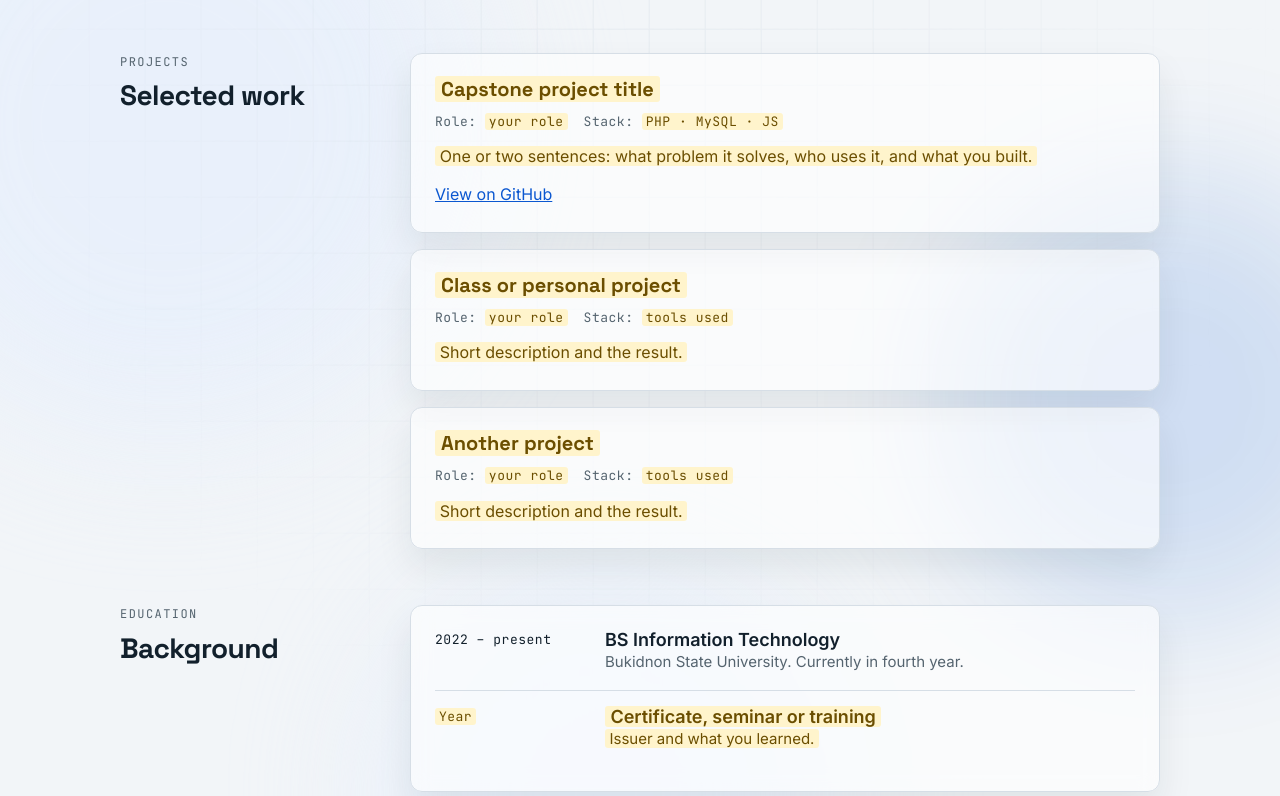
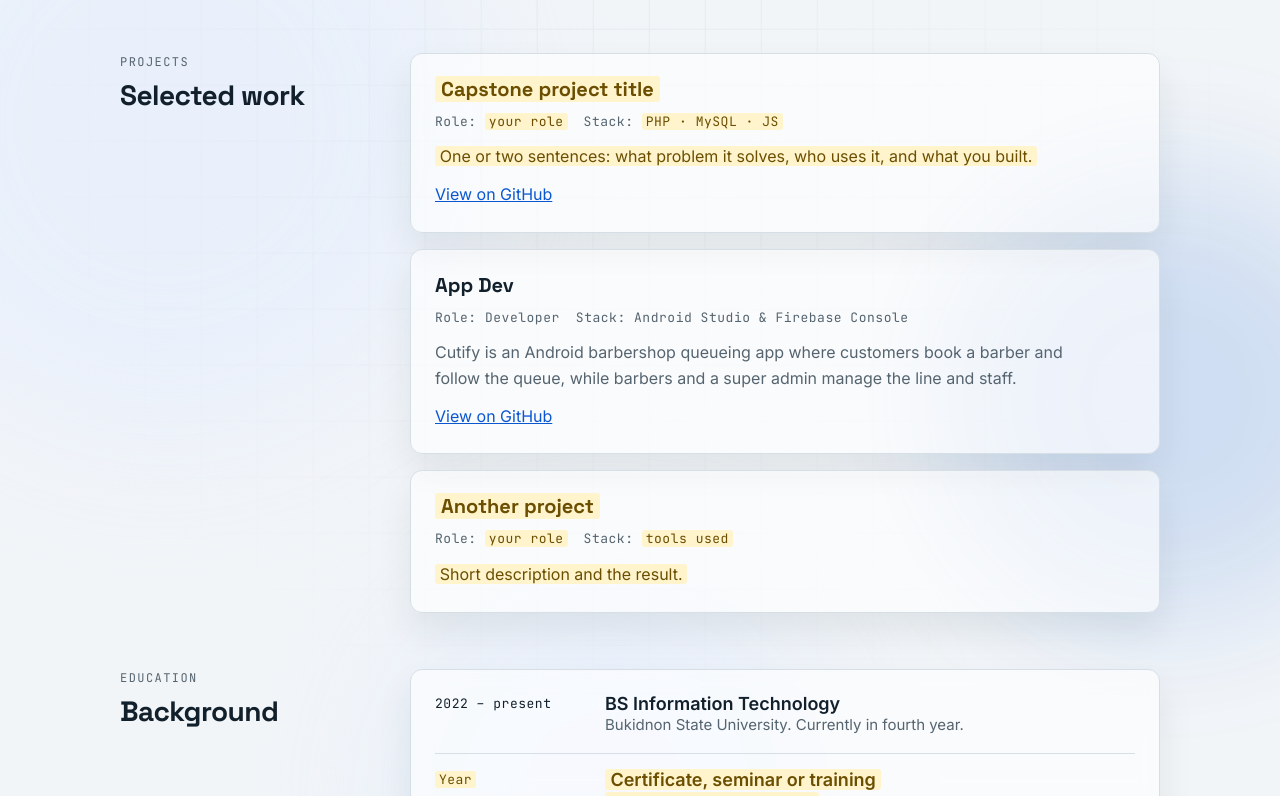
Before and after one commit to jovanietoregosa/Portfolio, a plain HTML site: page index.html in a window 1280 px wide. Both pictures are taken after a click on the link "Projects". Shown: the part 1454-2250 px from the top of the page. Drawn offline with Linux system fonts and the light colour scheme.

```diff
--- a/index.html
+++ b/index.html
@@ -269,9 +269,10 @@ footer { margin-top: 64px; padding-top: 20px; border-top: 1px solid var(--line);
           <a href="https://github.com/jovanietoregosa/Portfolio" target="_blank" rel="noopener">View on GitHub</a>
         </article>
         <article class="card project">
-          <h3><mark class="ph">Class or personal project</mark></h3>
-          <div class="meta"><span class="mono">Role: <mark class="ph">your role</mark></span><span class="mono">Stack: <mark class="ph">tools used</mark></span></div>
-          <p><mark class="ph">Short description and the result.</mark></p>
+          <h3>App Dev</h3>
+          <div class="meta"><span class="mono">Role: Developer</span><span class="mono">Stack: Android Studio &amp; Firebase Console</span></div>
+          <p>Cutify is an Android barbershop queueing app where customers book a barber and follow the queue, while barbers and a super admin manage the line and staff.</p>
+          <a href="https://github.com/jovanietoregosa/AppDev" target="_blank" rel="noopener">View on GitHub</a>
         </article>
         <article class="card project">
           <h3><mark class="ph">Another project</mark></h3>
```
